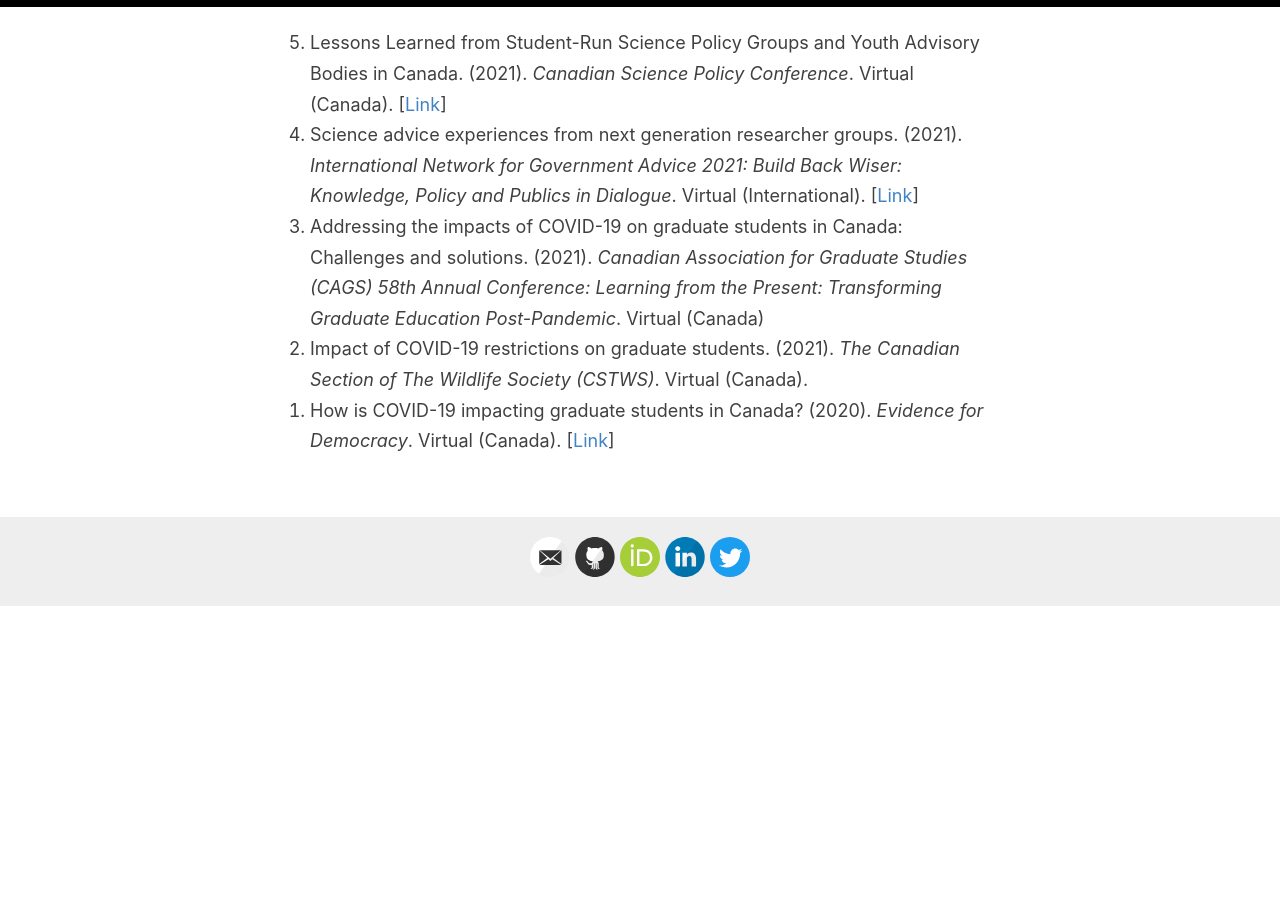
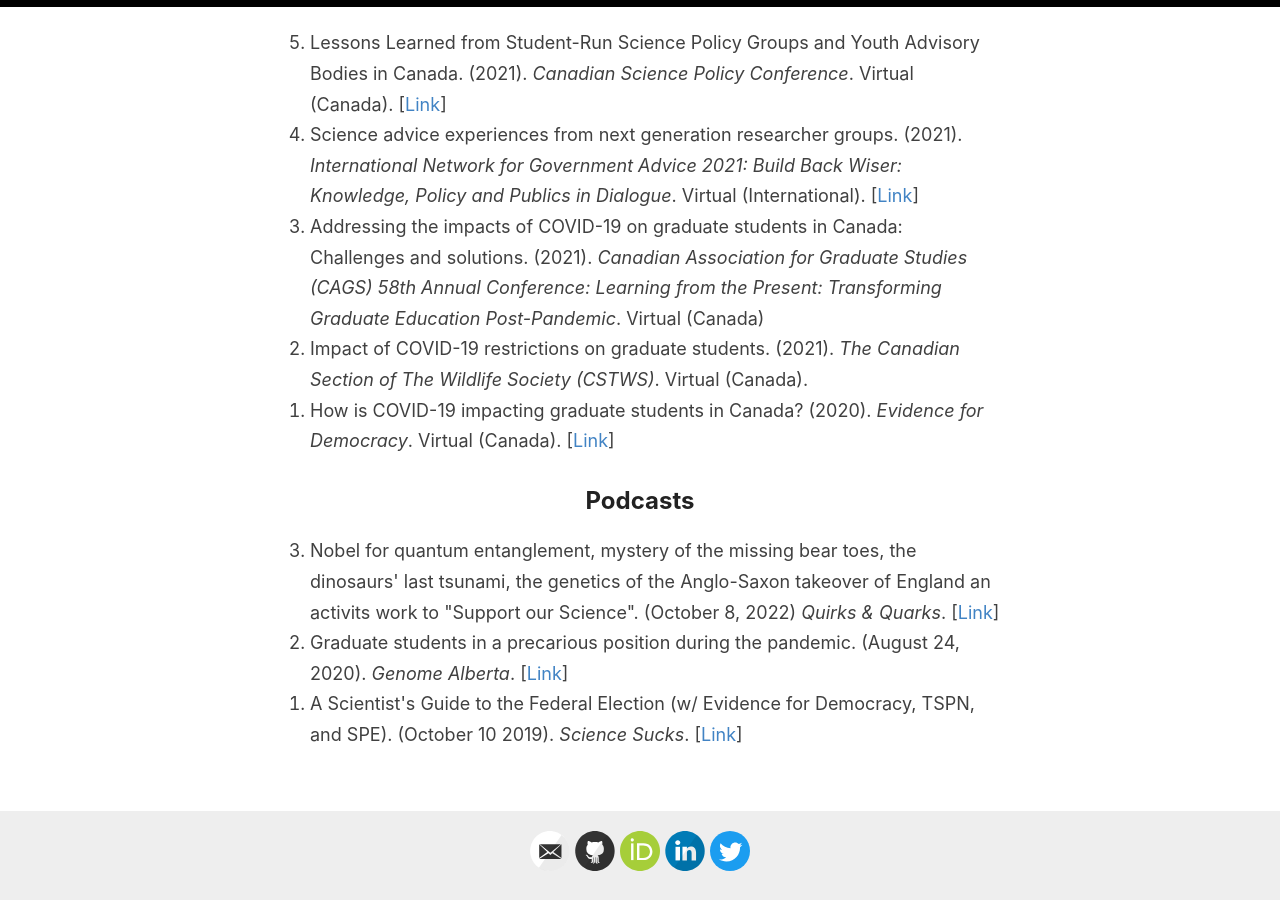
Before and after one commit to sivanibaskaran/sivanibaskaran.github.io, a Jekyll site: the page built from _pages/talks.md, in a window 1280 px wide and 900 px high, scrolled down 2289 px. Built offline with Jekyll 4.4.1, drawn with Linux system fonts in a browser that asks for light colours; before the commit the page ends 2895 px from its top, so only the background shows below that.

Commit message:
oct 2022

```diff
--- a/_pages/talks.md
+++ b/_pages/talks.md
@@ -34,3 +34,13 @@ permalink: /talks/
 <li>Impact of COVID-19 restrictions on graduate students. (2021).  <i>The Canadian Section of The Wildlife Society (CSTWS)</i>. Virtual (Canada).</li>
 <li>How is COVID-19 impacting graduate students in Canada? (2020). <i>Evidence for Democracy</i>. Virtual (Canada). [<a href="https://youtu.be/KRHFT7cpvJM">Link</a>]</li>
 </ol>
+
+
+## Podcasts
+
+<ol reversed>
+<li>Nobel for quantum entanglement, mystery of the missing bear toes, the dinosaurs' last
+tsunami, the genetics of the Anglo-Saxon takeover of England an activits work to "Support our Science". (October 8, 2022) <i>Quirks & Quarks</i>.  [<a href="https://www.cbc.ca/radio/quirks/oct-8-nobel-for-quantum-entanglement-mystery-of-the-missing-bear-toes-the-dinosaurs-last-tsunami-and-more-1.6609061">Link</a>]</li>
+<li>Graduate students in a precarious position during the pandemic. (August 24, 2020). <i>Genome Alberta</i>. [<a href="https://genomealberta.ca/genomics/genomics_blog_08242001.aspx">Link</a>]</li>
+<li>A Scientist's Guide to the Federal Election (w/ Evidence for Democracy, TSPN, and SPE). (October 10 2019). <i>Science Sucks</i>. [<a href="https://www.cbc.ca/radio/quirks/oct-8-nobel-for-quantum-entanglement-mystery-of-the-missing-bear-toes-the-dinosaurs-last-tsunami-and-more-1.6609061">Link</a>]</li>
+</ol>
--- a/index.html
+++ b/index.html
@@ -4,7 +4,7 @@ layout: default
 
 <h1> Hi and welcome to my website! </h1>
 
-<p>My name is Sivani and I am an environmental chemist. After completing my PhD at the University of Toronto in the summer of 2022, I am working as a post-doctoral researcher with <a href="https://zeropm.eu/">ZeroPM</a> at the Norwegian Geotechnical Institute in Oslo.
+<p>My name is Sivani and I am an environmental chemist. I completed my PhD at the University of Toronto in the summer of 2022. Now, I am working as a post-doctoral researcher with <a href="https://zeropm.eu/">ZeroPM</a> at the Norwegian Geotechnical Institute in Oslo.
 
 <p>Here you will find information about my <a href="https://sivanibaskaran.github.io/research/">research interests</a>, <a href="https://sivanibaskaran.github.io/writing/">writing and publications</a>, and some of my passion projects, including my work in <a href="https://sivanibaskaran.github.io/policy/">science policy</a>.</p>
 
```
Also changed, not shown: _pages/about.md (+2 -2 lines), _pages/research.md (+4 -2 lines).
